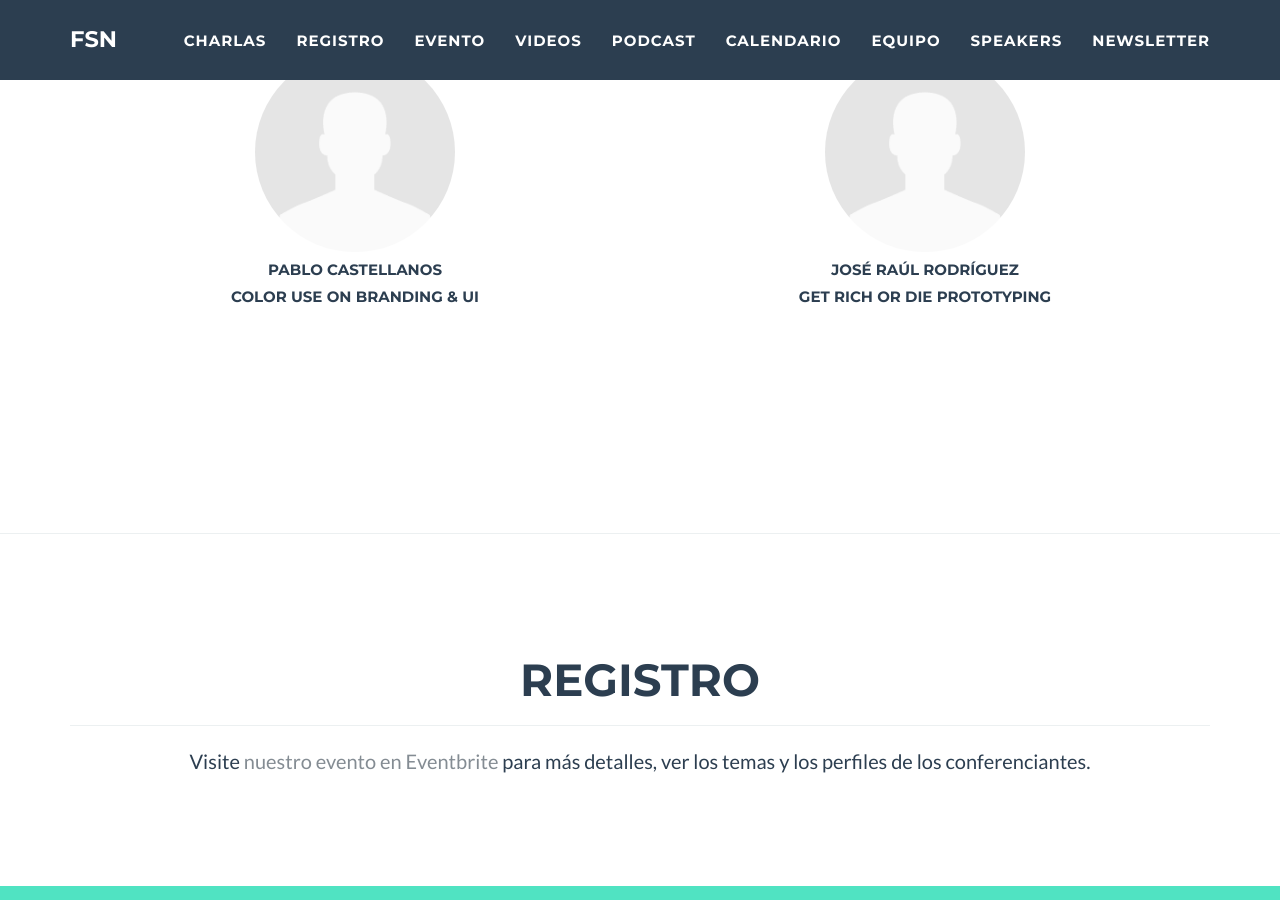
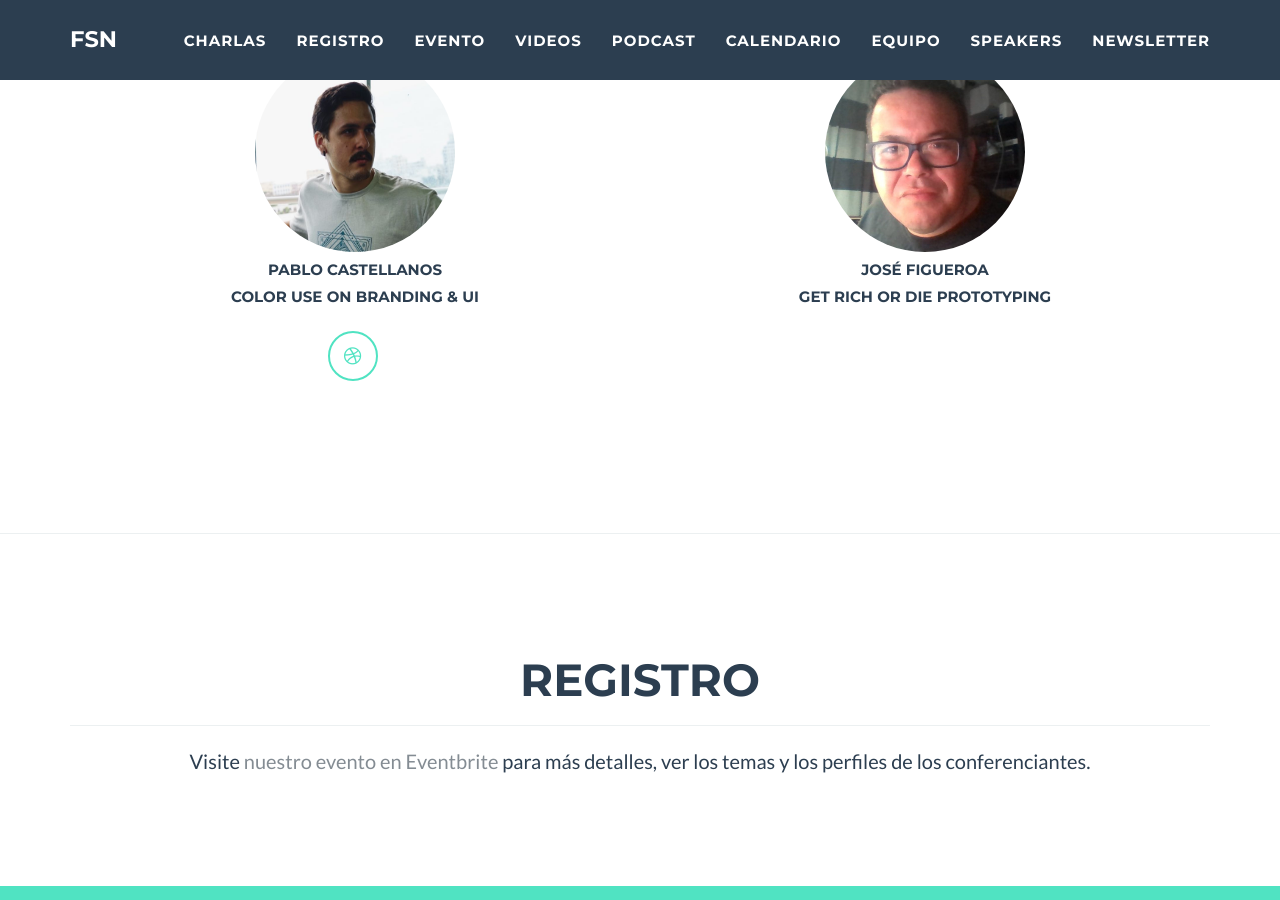
Before and after one commit to fullstacknights/fullstacknights.github.io, a Jekyll site: the page built from index.html, in a window 1280 px wide and 900 px high, scrolled down 988 px. Built offline with Jekyll 4.4.1, drawn with Linux system fonts in a browser that asks for light colours.

Commit message:
Adds new speaker images

```diff
--- a/_config.yml
+++ b/_config.yml
@@ -4,14 +4,10 @@ abrev: FSN
 url: fullstacknights.com
 active_meetup: true
 description:
-  partial:
-    "Fullstack nights es un evento dirigido a programadores y diseñadores interesados en aprender y compartir lo que saben en un ambiente amistoso e informal."
-  full:
-    "Fullstack nights es un evento dirigido a programadores y diseñadores interesados en aprender y compartir lo que saben en un ambiente amistoso e informal. En cada edición tendremos 2 presentaciones de 20 minutos cada una. Los temas de las presentaciones serán sobre lenguajes de programación, frameworks, aplicaciones web, desktop y móvil, bases de datos, experiencia de usuario, interfaces, diseño y cualquier otro tema de interés para nuestra comunidad."
-  who_should_come:
-    "Toda persona interesada en temas de programación y diseño interactivo. No importa si sólo tienes curiosidad con alguno de estos temas, eres estudiante, estás empezando o si eres un experto. Hay espacio para todos compartir y aprender."
-  why_pay:
-    "Solicitamos una donación de $5 por cada asistente. De esos $5 se descuentan los cargos de procesamiento de tarjeta de crédito por lo que sobran unos $3.73. Esta donación tiene como propósito principal que las personas que reserven un asiento lleguen el día del evento. Nos ha pasado mucho con eventos gratis que las personas nos reservan y no llegan dejando fuera a otros que si podrían llegar. También usamos este dinero para completar los gastos de bebidas y pizza que tenemos disponible para las personas que llegan temprano."
+  partial: "Fullstack nights es un evento dirigido a programadores y diseñadores interesados en aprender y compartir lo que saben en un ambiente amistoso e informal."
+  full: "Fullstack nights es un evento dirigido a programadores y diseñadores interesados en aprender y compartir lo que saben en un ambiente amistoso e informal. En cada edición tendremos 2 presentaciones de 20 minutos cada una. Los temas de las presentaciones serán sobre lenguajes de programación, frameworks, aplicaciones web, desktop y móvil, bases de datos, experiencia de usuario, interfaces, diseño y cualquier otro tema de interés para nuestra comunidad."
+  who_should_come: "Toda persona interesada en temas de programación y diseño interactivo. No importa si sólo tienes curiosidad con alguno de estos temas, eres estudiante, estás empezando o si eres un experto. Hay espacio para todos compartir y aprender."
+  why_pay: "Solicitamos una donación de $5 por cada asistente. De esos $5 se descuentan los cargos de procesamiento de tarjeta de crédito por lo que sobran unos $3.73. Esta donación tiene como propósito principal que las personas que reserven un asiento lleguen el día del evento. Nos ha pasado mucho con eventos gratis que las personas nos reservan y no llegan dejando fuera a otros que si podrían llegar. También usamos este dinero para completar los gastos de bebidas y pizza que tenemos disponible para las personas que llegan temprano."
 
 favicons_path: /img/favicons
 google_analytics:
@@ -48,15 +44,13 @@ social:
 
 # Venue phisical address (add as many lines as necessary)
 address:
-  - line:
-      '<a href="http://prsciencetrust.org/">El Fideicomiso para Ciencia, Tecnología e Investigación de Puerto Rico</a>'
+  - line: '<a href="http://prsciencetrust.org/">El Fideicomiso para Ciencia, Tecnología e Investigación de Puerto Rico</a>'
   - line: Antigua Penitenciaria Estatal
   - line: Carr. 21, Bo. Monacillos,
   - line: Río Piedras, Puerto Rico 00927
 
 # Credits content
-credits:
-  '<p>This site was done using <a href="http://jekyllrb.com/">Jekyll</a> and the Freelancer theme.</p> <p>Freelancer is a free to use, open source Bootstrap theme created by <a href="http://startbootstrap.com">Start Bootstrap</a>.</p>'
+credits: '<p>This site was done using <a href="http://jekyllrb.com/">Jekyll</a> and the Freelancer theme.</p> <p>Freelancer is a free to use, open source Bootstrap theme created by <a href="http://startbootstrap.com">Start Bootstrap</a>.</p>'
 
 # Build settings
 markdown: kramdown
@@ -66,22 +60,21 @@ current_talks:
   speakers:
     - name: Pablo Castellanos
       topic: "Color use on Branding & UI"
-      img: img/empty-avatar.png
-    # social:
-    #   - title: twitter
-    #     url: https://twitter.com/CJAcosta
+      img: img/pablo.png
+      social:
+        - title: dribbble
+          url: https://dribbble.com/Aleboardi
 
-    - name: José Raúl Rodríguez
+    - name: José Figueroa
       topic: "Get rich or die prototyping"
-      img: img/empty-avatar.png
+      img: img/jose-raul.jpeg
 # social:
 #   - title: twitter
 #     url: https://twitter.com/waasi_pr
 
 # Team members and their social profiles
 team:
-  description:
-    "Somos desarrolladores de software, diseñadores y lideres comunitarios. Nos pueden contactar por Twitter."
+  description: "Somos desarrolladores de software, diseñadores y lideres comunitarios. Nos pueden contactar por Twitter."
   members:
     - name: Froilán Irizarry
       img: img/froi.png
```
Also changed, not shown: img/jose-raul.jpeg (added), img/pablo.png (added).
